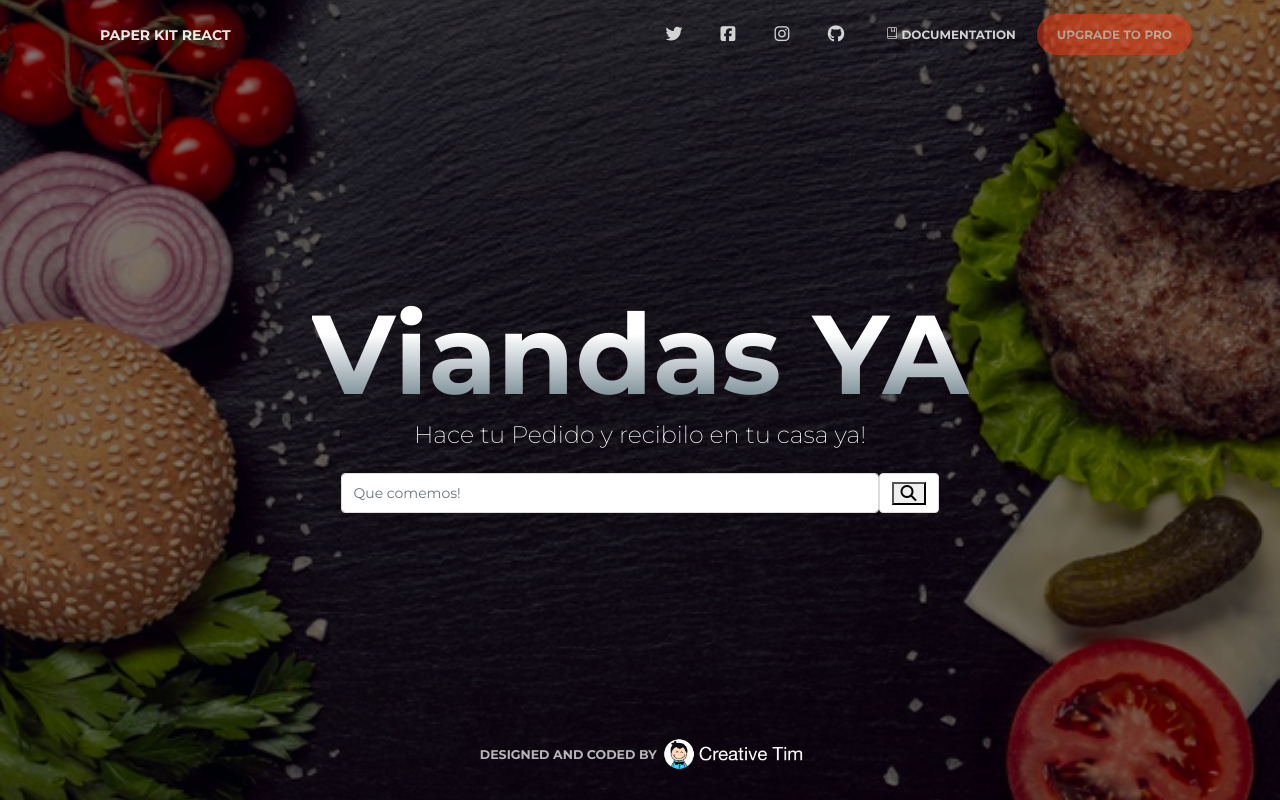
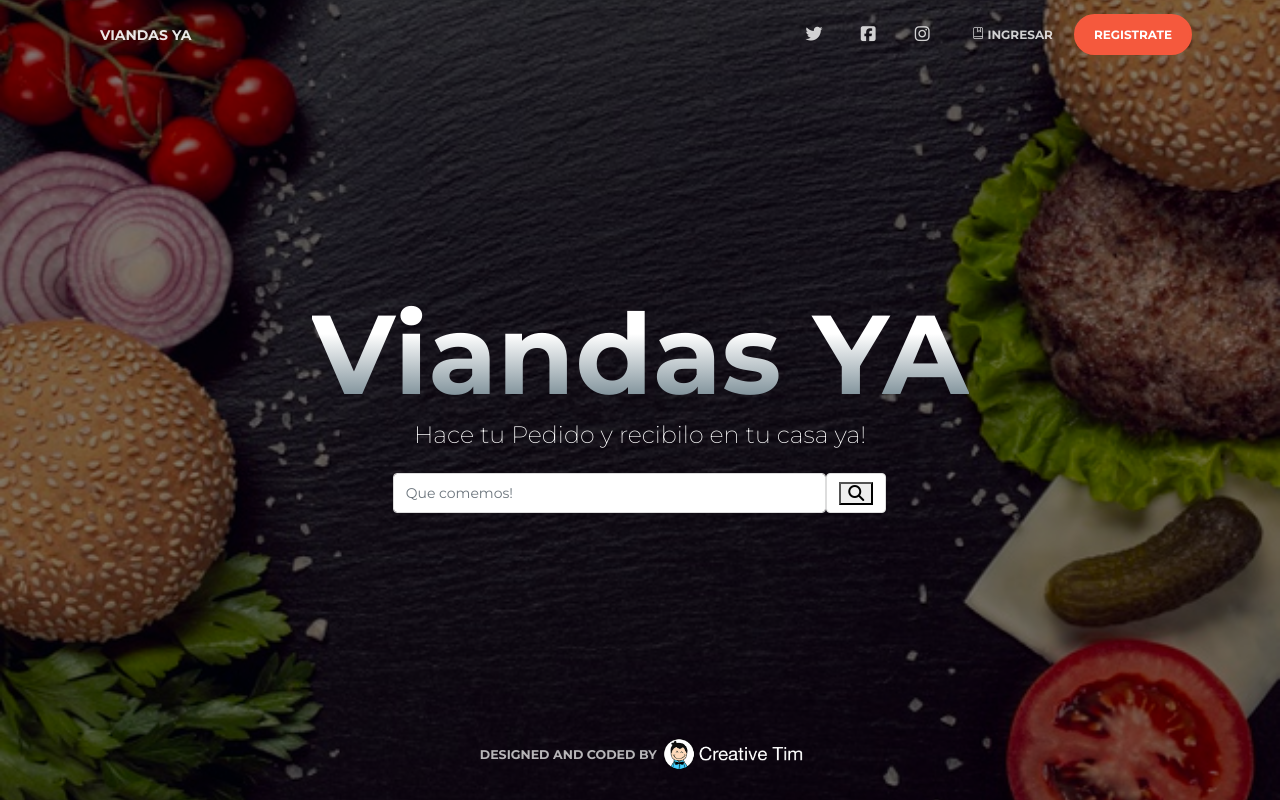
Before and after one commit to desaap-unq/Grupo-C2C-frontend, a React (Create React App) app: page /index in a window 1280 px wide. Built offline with nearby package versions, Linux system fonts and the light colour scheme.

Commit message:
add changes in HomePage

```diff
--- /dev/null
+++ b/src/components/Navbars/ViandasNavBar.js
@@ -0,0 +1,135 @@
+import React from "react";
+// nodejs library that concatenates strings
+import classnames from "classnames";
+// reactstrap components
+import {
+  Button,
+  Collapse,
+  NavbarBrand,
+  Navbar,
+  NavItem,
+  NavLink,
+  Nav,
+  Container
+} from "reactstrap";
+
+function ViandasNavBar() {
+  const [navbarColor, setNavbarColor] = React.useState("navbar-transparent");
+  const [navbarCollapse, setNavbarCollapse] = React.useState(false);
+
+  const toggleNavbarCollapse = () => {
+    setNavbarCollapse(!navbarCollapse);
+    document.documentElement.classList.toggle("nav-open");
+  };
+
+  React.useEffect(() => {
+    const updateNavbarColor = () => {
+      if (
+        document.documentElement.scrollTop > 299 ||
+        document.body.scrollTop > 299
+      ) {
+        setNavbarColor("");
+      } else if (
+        document.documentElement.scrollTop < 300 ||
+        document.body.scrollTop < 300
+      ) {
+        setNavbarColor("navbar-transparent");
+      }
+    };
+
+    window.addEventListener("scroll", updateNavbarColor);
+
+    return function cleanup() {
+      window.removeEventListener("scroll", updateNavbarColor);
+    };
+  });
+  return (
+    <Navbar className={classnames("fixed-top", navbarColor)} expand="lg">
+      <Container>
+        <div className="navbar-translate">
+          <NavbarBrand
+            data-placement="bottom"
+            href="/index"
+            target="_blank"
+            title="Coded by Creative Tim"
+          >
+            Viandas YA
+          </NavbarBrand>
+          <button
+            aria-expanded={navbarCollapse}
+            className={classnames("navbar-toggler navbar-toggler", {
+              toggled: navbarCollapse
+            })}
+            onClick={toggleNavbarCollapse}
+          >
+            <span className="navbar-toggler-bar bar1" />
+            <span className="navbar-toggler-bar bar2" />
+            <span className="navbar-toggler-bar bar3" />
+          </button>
+        </div>
+        <Collapse
+          className="justify-content-end"
+          navbar
+          isOpen={navbarCollapse}
+        >
+          <Nav navbar>
+            <NavItem>
+              <NavLink
+                data-placement="bottom"
+                href="https://twitter.com/CreativeTim?ref=creativetim"
+                target="_blank"
+                title="Follow us on Twitter"
+              >
+                <i className="fa fa-twitter" />
+                <p className="d-lg-none">Twitter</p>
+              </NavLink>
+            </NavItem>
+            <NavItem>
+              <NavLink
+                data-placement="bottom"
+                href="https://www.facebook.com/CreativeTim?ref=creativetim"
+                target="_blank"
+                title="Like us on Facebook"
+              >
+                <i className="fa fa-facebook-square" />
+                <p className="d-lg-none">Facebook</p>
+              </NavLink>
+            </NavItem>
+            <NavItem>
+              <NavLink
+                data-placement="bottom"
+                href="https://www.instagram.com/CreativeTimOfficial?ref=creativetim"
+                target="_blank"
+                title="Follow us on Instagram"
+              >
+                <i className="fa fa-instagram" />
+                <p className="d-lg-none">Instagram</p>
+              </NavLink>
+            </NavItem>
+            <NavItem>
+              <NavLink
+                href="https://demos.creative-tim.com/paper-kit-react/#/documentation?ref=pkr-index-navbar"
+                target="_blank"
+              >
+                <i className="nc-icon nc-book-bookmark" /> Ingresar
+              </NavLink>
+            </NavItem>
+            <NavItem>
+              <Button
+                className="btn-round"
+                color="danger"
+                href="#pablo"
+                target="_blank"
+                enabled
+              >
+                Registrate
+              </Button>
+            </NavItem>
+          </Nav>
+        </Collapse>
+      </Container>
+    </Navbar>
+  );
+}
+
+export default ViandasNavBar;
--- a/src/components/search/SearchBars.js
+++ b/src/components/search/SearchBars.js
@@ -31,7 +31,7 @@ class SearchBars extends Component {
     return (
       <Container>
         <InputGroup>
-          <Col className="md=12 mt-4">
+          <Col className="offset-1 col-md-10 mt-4">
             <InputGroupAddon addonType="append">
               <Input placeholder="Que comemos!" type="text" value={this.state.food} onChange={this.updateInput} ></Input>
               <InputGroupText>
--- a/src/pages/BuyMenuPage.js
+++ b/src/pages/BuyMenuPage.js
@@ -1,5 +1,5 @@
 import React, { Component } from "react";
-import ViandasyaNavbar from "../components/Navbars/Viandasya-navbar.js";
+import ViandasNavBar from "../components/Navbars/ViandasNavBar.js";
 import ViandasyaHeader from "../components/Headers/ViandasyaHeader.js";
 import ViandasyaMenus from "../components/body/ViandasyaMenus.js";
 import axios from 'axios';
@@ -46,7 +46,7 @@ export default class BuyMenuPage extends Component {
     render() {
         return (
             <div>
-                <ViandasyaNavbar />
+                <ViandasNavBar />
                 <ViandasyaHeader business={this.state.business} />
                 <ViandasyaMenus menus={this.state.menus} />
 
--- a/src/pages/HomePage.js
+++ b/src/pages/HomePage.js
@@ -2,14 +2,14 @@ import React, { Component } from 'react';
 
 import { Container } from "reactstrap";
 
-import IndexNavbar from '../components/Navbars/IndexNavbar';
+import ViandasNavBar from '../components/Navbars/ViandasNavBar';
 import SearchBars from '../components/search/SearchBars';
 
 export default class HomePage extends Component {
     render() {
         return (
             <>
-                <IndexNavbar />
+                <ViandasNavBar />
                 <div
                     className="page-header section-dark"
                     style={{
@@ -43,6 +43,7 @@ export default class HomePage extends Component {
                             />
                         </a>
 
+
                     </h6>
 
                 </div>
```
Also changed, not shown: src/assets/img/logo-universidad-nacional-de-quilmes.png (added).
